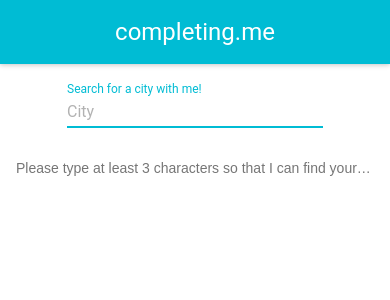
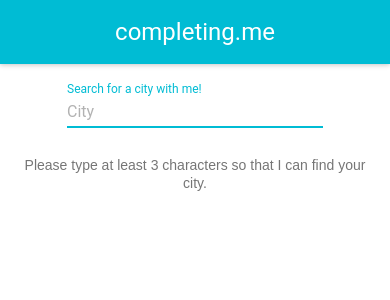
Before and after one commit to winsonluk/completing.me, a React (Create React App) app: page / in a window 390 px wide. Shown: the top 300 px of the page. Built offline with nearby package versions, Linux system fonts and the light colour scheme.

Commit message:
Add text wrapping for mobile

```diff
--- a/src/App.js
+++ b/src/App.js
@@ -90,6 +90,7 @@ class App extends Component {
           id="matchError"
           style={{display: 'none'}}
           secondaryText="Sorry, I couldn't find any matches for you. Perhaps try a different city?"
+          secondaryTextLines="2"
           disabled={true}
         />
       </List>
@@ -99,6 +100,7 @@ class App extends Component {
         <ListItem
           id="minError"
           secondaryText="Please type at least 3 characters so that I can find your city."
+          secondaryTextLines="2"
           disabled={true}
         />
       </List>
```
